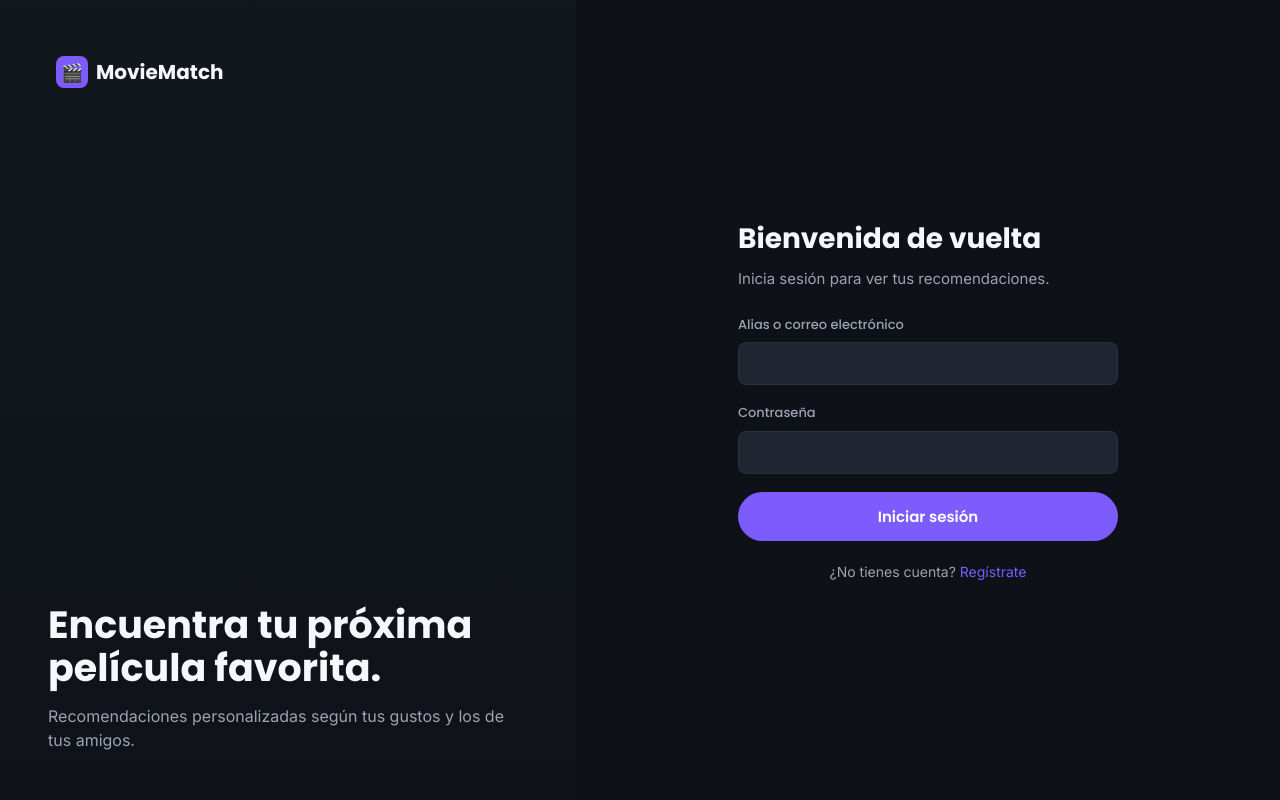
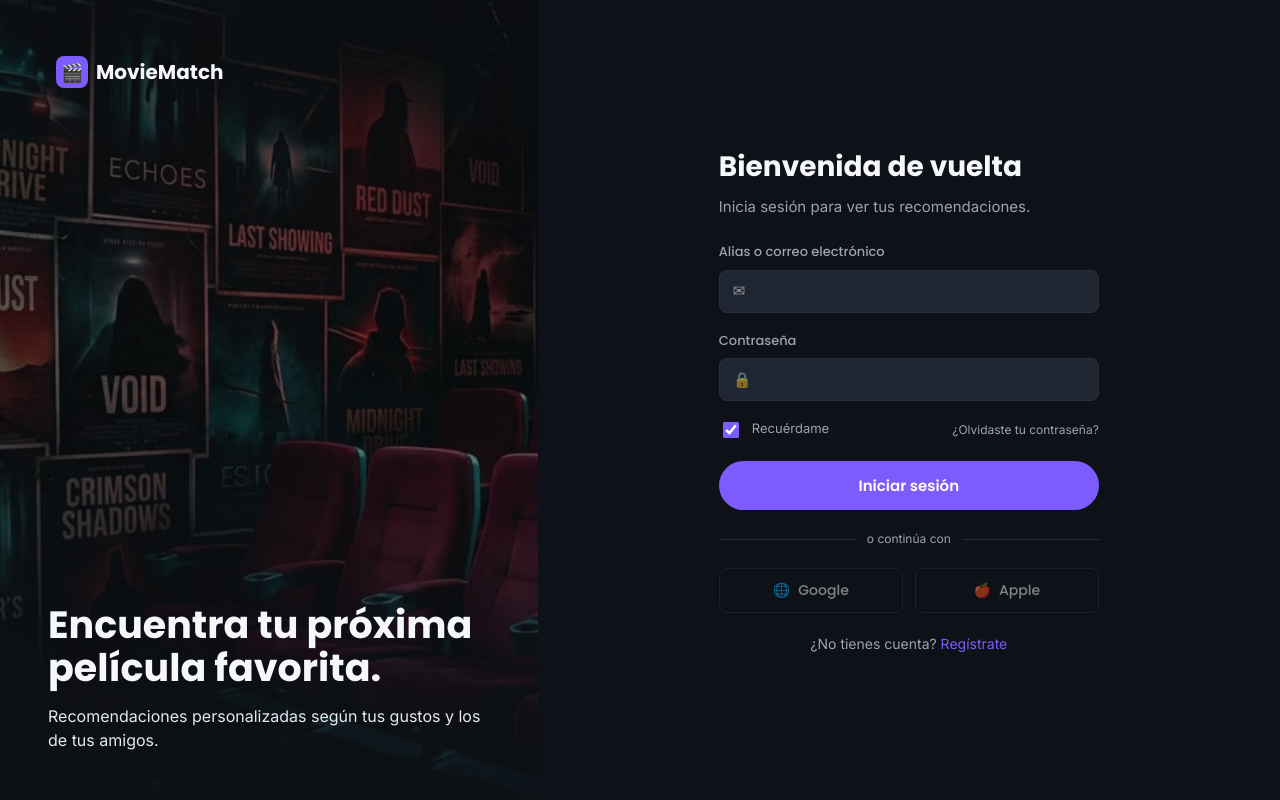
Before and after one commit to Dev-Mao/moviematch, a Django app: page /acceder/ in a window 1280 px wide. Run offline with Django 5.2, Linux system fonts and the light colour scheme.

Commit message:
style(auth): match onboarding to mockups with fixed hero image, field icons and social login

```diff
--- a/apps/accounts/views.py
+++ b/apps/accounts/views.py
@@ -55,7 +55,11 @@ class AccesoView(LoginView):
 
     def form_valid(self, form):
         cache.delete(_clave_intentos(self.request.POST.get("username", "")))
-        return super().form_valid(form)
+        respuesta = super().form_valid(form)
+        # Si no marca "Recuérdame", la sesión termina al cerrar el navegador.
+        if not self.request.POST.get("recordarme"):
+            self.request.session.set_expiry(0)
+        return respuesta
 
     def form_invalid(self, form):
         identificador = self.request.POST.get("username", "")
--- a/static/css/moviematch.css
+++ b/static/css/moviematch.css
@@ -427,6 +427,14 @@ img {
   font-weight: 600;
 }
 
+.poster__title,
+.poster__meta {
+  /* Una sola línea con elipsis: mantiene todas las tarjetas a la misma altura. */
+  white-space: nowrap;
+  overflow: hidden;
+  text-overflow: ellipsis;
+}
+
 .poster__title {
   font-family: var(--font-primary);
   font-size: 14px;
@@ -617,21 +625,42 @@ img {
 /* ------------------------------------------------- Pantallas de acceso */
 
 .auth {
-  display: flex;
   min-height: 100vh;
 }
 
+/* El panel izquierdo queda fijo: no se mueve al hacer scroll del formulario. */
 .auth__hero {
-  width: 45%;
+  position: fixed;
+  top: 0;
+  left: 0;
+  width: 42%;
+  height: 100vh;
   padding: 48px;
   display: flex;
   flex-direction: column;
   justify-content: space-between;
-  background:
-    linear-gradient(rgba(14, 17, 23, 0.72), rgba(14, 17, 23, 0.94)),
-    var(--card-elevated);
+  background-color: var(--card-elevated);
   background-size: cover;
   background-position: center;
+  overflow: hidden;
+}
+
+/* Degradado sobre la imagen para que el texto siempre se lea. */
+.auth__hero::before {
+  content: "";
+  position: absolute;
+  inset: 0;
+  background: linear-gradient(
+    180deg,
+    rgba(14, 17, 23, 0.55) 0%,
+    rgba(14, 17, 23, 0.35) 45%,
+    rgba(14, 17, 23, 0.92) 100%
+  );
+}
+
+.auth__hero > * {
+  position: relative;
+  z-index: 1;
 }
 
 .auth__quote {
@@ -646,13 +675,14 @@ img {
 }
 
 .auth__quote p {
-  color: var(--muted-foreground);
+  color: var(--secondary-foreground);
   font-size: 16px;
   margin: 0;
 }
 
 .auth__panel {
-  flex: 1;
+  margin-left: 42%;
+  min-height: 100vh;
   display: grid;
   place-items: center;
   padding: 48px;
@@ -682,6 +712,79 @@ img {
   color: var(--muted-foreground);
 }
 
+/* Campo con icono dentro, como en los mockups. */
+.field__control {
+  position: relative;
+  display: flex;
+  align-items: center;
+}
+
+.field__icon {
+  position: absolute;
+  left: 14px;
+  font-size: 15px;
+  opacity: 0.55;
+  pointer-events: none;
+}
+
+.field__control input {
+  padding-left: 40px;
+}
+
+/* Separador "o continúa con". */
+.divider {
+  display: flex;
+  align-items: center;
+  gap: 12px;
+  margin: 20px 0;
+  color: var(--muted-foreground);
+  font-size: 12px;
+}
+
+.divider::before,
+.divider::after {
+  content: "";
+  flex: 1;
+  height: 1px;
+  background: var(--border);
+}
+
+.social {
+  display: flex;
+  gap: 12px;
+}
+
+.social__btn {
+  flex: 1;
+  display: flex;
+  align-items: center;
+  justify-content: center;
+  gap: 8px;
+  padding: 11px 16px;
+  border-radius: var(--radius-s);
+  border: 1px solid var(--border);
+  background: transparent;
+  color: var(--foreground);
+  font-family: var(--font-primary);
+  font-size: 14px;
+  font-weight: 500;
+}
+
+.social__btn[disabled] {
+  opacity: 0.5;
+  cursor: not-allowed;
+}
+
+/* Fila de "Recuérdame" y "¿Olvidaste tu contraseña?". */
+.auth__options {
+  display: flex;
+  align-items: center;
+  justify-content: space-between;
+  gap: 12px;
+  margin-bottom: 20px;
+  font-size: 13px;
+}
+
 /* ----------------------------------------------------------- Utilidades */
 
 .row { display: flex; align-items: center; gap: 12px; }
@@ -709,6 +812,7 @@ img {
   .sidebar .user-card, .sidebar .nav-spacer { display: none; }
   .nav-item span:not(.nav-item__icon) { display: none; }
   .auth__hero { display: none; }
+  .auth__panel { margin-left: 0; padding: 24px; }
   .content { padding: 20px; }
   .topbar { padding: 16px 20px; flex-wrap: wrap; }
 }
--- a/templates/accounts/login.html
+++ b/templates/accounts/login.html
@@ -13,10 +13,45 @@
       </div>
     {% endif %}
 
-    {% for campo in form %}{% include "partials/campo.html" %}{% endfor %}
+    <div class="field">
+      <label class="field__label" for="{{ form.username.id_for_label }}">Alias o correo electrónico</label>
+      <div class="field__control">
+        <span class="field__icon">✉</span>
+        {{ form.username }}
+      </div>
+      {% for error in form.username.errors %}<div class="field__error">{{ error }}</div>{% endfor %}
+    </div>
+
+    <div class="field">
+      <label class="field__label" for="{{ form.password.id_for_label }}">Contraseña</label>
+      <div class="field__control">
+        <span class="field__icon">🔒</span>
+        {{ form.password }}
+      </div>
+      {% for error in form.password.errors %}<div class="field__error">{{ error }}</div>{% endfor %}
+    </div>
+
+    <div class="auth__options">
+      <label class="checkbox" style="margin:0">
+        <input type="checkbox" name="recordarme" checked>
+        <span>Recuérdame</span>
+      </label>
+      <span class="muted small">¿Olvidaste tu contraseña?</span>
+    </div>
 
     <button type="submit" class="btn btn--primary btn--block">Iniciar sesión</button>
   </form>
+
+  <div class="divider">o continúa con</div>
+
+  <div class="social">
+    <button type="button" class="social__btn" disabled title="Disponible próximamente">
+      <span>🌐</span> Google
+    </button>
+    <button type="button" class="social__btn" disabled title="Disponible próximamente">
+      <span>🍎</span> Apple
+    </button>
+  </div>
 
   <div class="auth__footer">
     ¿No tienes cuenta? <a href="{% url 'accounts:registro' %}">Regístrate</a>
--- a/templates/base_auth.html
+++ b/templates/base_auth.html
@@ -12,7 +12,8 @@
 <body>
 <div class="auth">
 
-  <section class="auth__hero">
+  <section class="auth__hero"
+           style="background-image:url('{% block hero_image %}{% static 'img/auth-login.jpg' %}{% endblock %}')">
     <a href="{% url 'accounts:login' %}" class="brand" style="margin:0">
       <span class="brand__mark">🎬</span>
       <span class="brand__name">MovieMatch</span>
```
Also changed, not shown: templates/accounts/registro.html (+11 -1 lines), static/img/auth-login.jpg (added), static/img/auth-registro.jpg (added).
